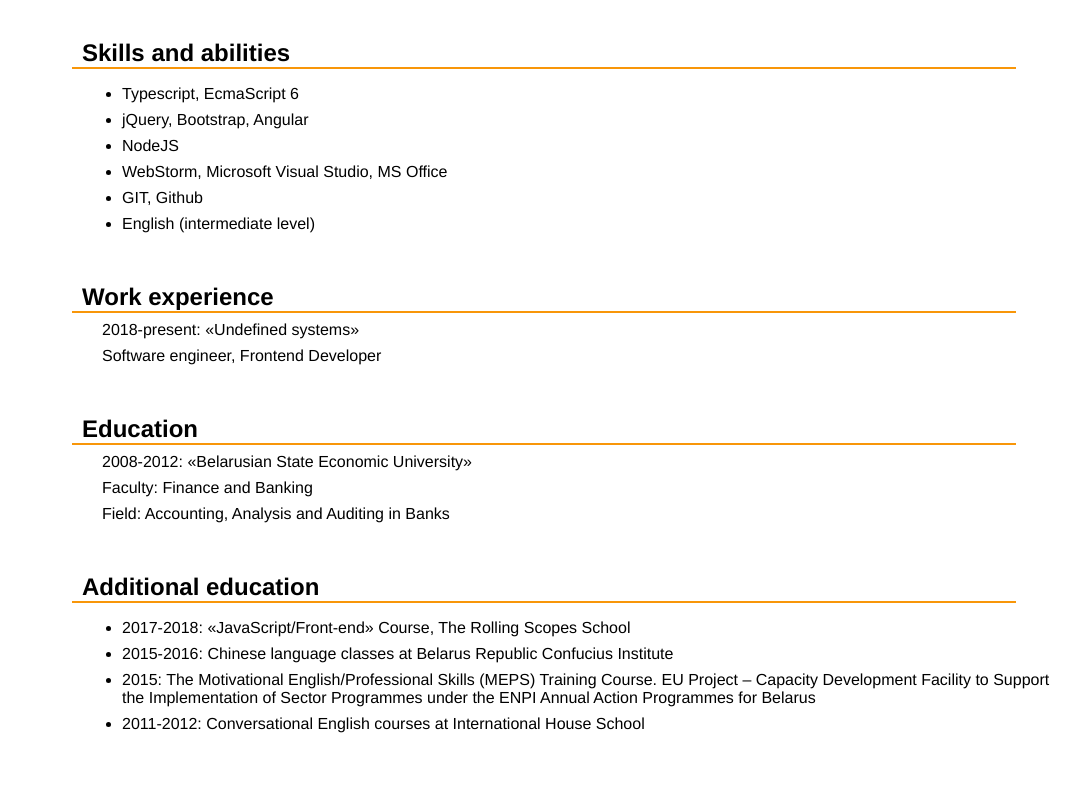
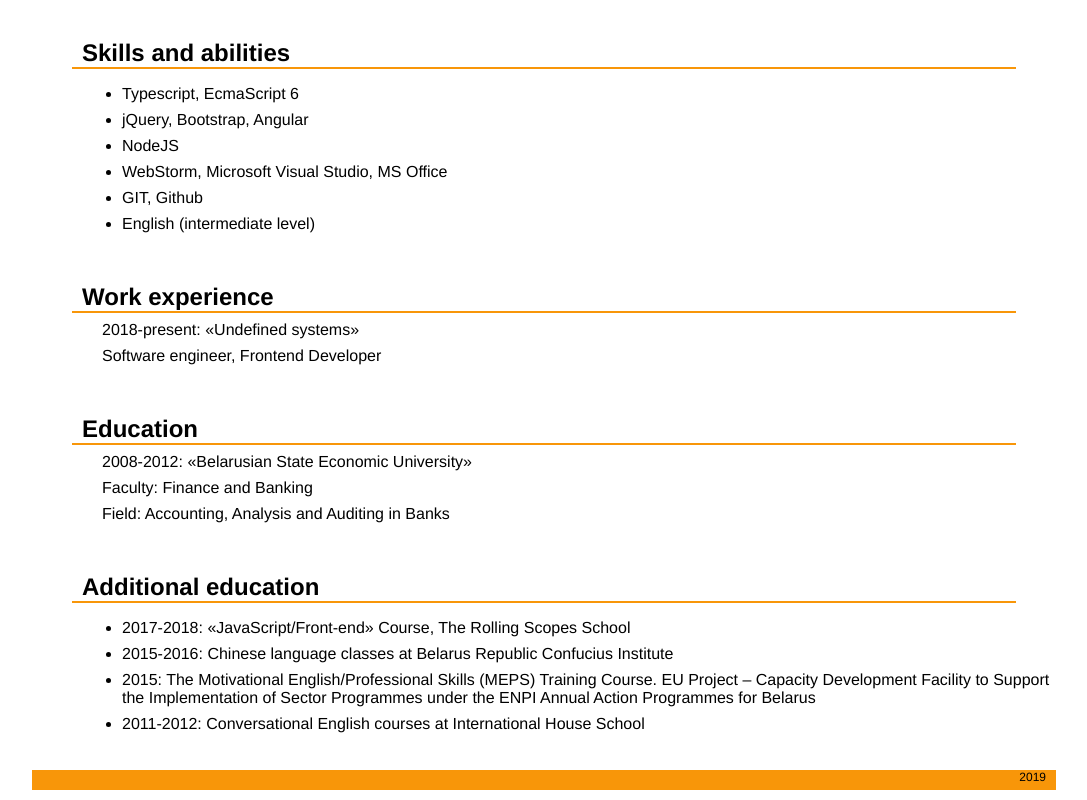
Before and after one commit to Victory18/rsschool-2019Q1-cv, a plain HTML site: page index.html in a window 1280 px wide. Shown: the part 690-1490 px from the top of the page, without its empty margins (96-1183 px from the left). Drawn offline with Linux system fonts and the light colour scheme.

Commit message:
Add footer

```diff
--- a/index.html
+++ b/index.html
@@ -79,6 +79,6 @@
                 <li>2011-2012: Conversational English courses at International House School</li>
             </ul>
         </main>
-        <footer></footer>
+        <footer>2019</footer>
     </body>
 </html>
--- a/style.css
+++ b/style.css
@@ -51,7 +51,7 @@ header {
 
 body {
     width: 1024px;
-    height: 1490px;
+    height: 1480px;
     margin-top: 00px;
     margin-right: auto;
     margin-bottom: 0px;
@@ -65,6 +65,20 @@ body {
     font-style: normal;
     font-weight: normal;
     color: black;
+}
+
+footer {
+    height: 20px;
+    background-color: #F89609;
+    margin-top: 37px;
+    margin-bottom: 0;
+    font-family: "Benton Sans Comp Book", Helvetica, Arial, sans-serif;
+    font-size: 12px;
+    font-style: normal;
+    font-weight: normal;
+    color: black;
+    text-align: right;
+    padding-right: 10px;
 }
 
 table {
```
